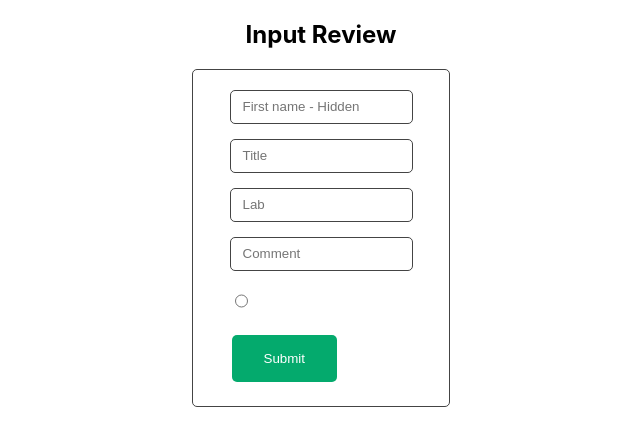
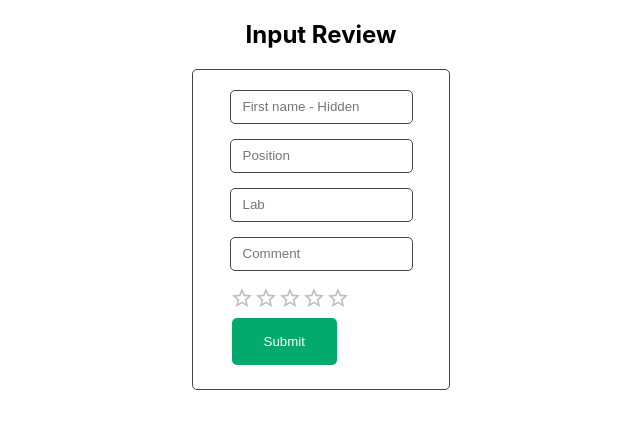
Before and after one commit to NoahRobit72/ReactTest, a React (Create React App) app in the folder research-app/: page /ReviewInput in a window 1280 px wide. Shown: the top 446 px of the page, without its empty margins (319-959 px from the left). Built offline with nearby package versions, Linux system fonts and the light colour scheme.

Commit message:
added library UI library from mui.com and added a start slider. Not connected to the backend yet

```diff
--- a/research-app/package.json
+++ b/research-app/package.json
@@ -3,6 +3,9 @@
   "version": "0.1.0",
   "private": true,
   "dependencies": {
+    "@emotion/react": "^11.10.8",
+    "@emotion/styled": "^11.10.8",
+    "@mui/material": "^5.12.3",
     "@testing-library/jest-dom": "^5.16.5",
     "@testing-library/react": "^13.4.0",
     "@testing-library/user-event": "^13.5.0",
--- a/research-app/src/App.js
+++ b/research-app/src/App.js
@@ -7,7 +7,7 @@ import LabsMIT from "./pages/LabPages/LabsMIT"
 import LabsNU from './pages/LabPages/LabsNU';
 import { LoginPage } from './pages/LoginPages/LoginPage';
 import HomeLoggedIn from './pages/HomeLoggedIn';
-import { ReviewInput } from './pages/ReviewInput';
+import { InputSubmission } from './pages/InputSubmission';
 import { SignupPage } from './pages/LoginPages/SignupPage';
 
 
@@ -23,7 +23,7 @@ function App() {
         <Route path="/LabsNU" element={<LabsNU />} />
         <Route path="/login" element={<LoginPage/>} />
         <Route path="/LabsBU/:id" element={<LabReviews/>} />
-        <Route path="/ReviewInput" element={<ReviewInput/>} />
+        <Route path="/ReviewInput" element={<InputSubmission/>} />
         <Route path="/signup" element={<SignupPage/>} />
 
       </Routes>
--- /dev/null
+++ b/research-app/src/css/InputSubmission.css
@@ -0,0 +1,51 @@
+input {
+    margin-bottom: 15px;
+    height: 30px;
+    text-indent: 10px;
+    border: 1px solid #444;
+    border-radius: 5px;
+    display: block;
+    justify-content: center;
+
+  }
+
+  .signUp {
+    text-align:center;
+    padding-bottom: 20px;
+    text-decoration: none;
+    color: black;
+    font-weight: 800;
+    font-family: Arial, Helvetica, sans-serif;
+    }
+
+  .formLogin {
+    padding-top: 20px;
+    padding-bottom: 20px;
+    display: flex;
+    justify-content: center;
+    border: 1px solid #444;
+    border-radius: 5px;
+    width: 20%;
+    margin: auto;
+    margin-top: .2in;
+  }
+
+  button {
+    background-color: #04AA6D;
+    border: none;
+    color: white;
+    padding: 16px 32px;
+    text-decoration: none;
+    margin: 4px 2px;
+    cursor: pointer;
+    border-radius: 5px;
+    text-align: center;
+  }
+
+  h2{
+    text-align:center;
+  }
+
+  p{
+    text-align:center;
+  }
--- a/research-app/src/pages/ReviewInput.js
+++ b/research-app/src/pages/InputSubmission.js
@@ -1,16 +1,40 @@
 import React from "react"
 import { useState } from 'react';
+import Rating from '@mui/material/Rating';
 
 
-export function ReviewInput() {
+
+export function InputSubmission() {
 
     const [formData, setFormData] = useState({
         firstName: "",
-        title: "",
+        position: "",
         lab: "",
         comment: "",
-        rating: 0,
+        rating: null,
     })
+
+    // const [value, setValue] = useState(0);
+    // // const [hover, setHover] = useState(-1);
+
+
+    // const useOnChange = (newValue) => {
+    //     const onChange = (event, newValue) => {
+    //     setValue(newValue);
+    //     };
+    //     return onChange;
+    // };
+
+    // const useOnChangeActive = () => {
+    //     const onChangeActive = (event, newHover) => {
+    //     setHover(newHover);
+    //     };
+    //     return onChangeActive;
+    // };
+
+    // const onChange = useOnChange(value);
+    // const onChangeActive = useOnChangeActive();
+
 
     // Parse the inputs and same them to variables
     function handleChange(event) {
@@ -21,9 +45,11 @@ export function ReviewInput() {
         }))
     }
 
+
     // On submit send this value to the firebase login
     function handleSubmit(event) {
         event.preventDefault()
+        console.log(formData.rating)
     }
 
     return (
@@ -40,10 +66,10 @@ export function ReviewInput() {
             />
             <input
                 type="text"
-                placeholder="Title"
+                placeholder="Position"
                 onChange = {handleChange}
-                name="title"
-                value={formData.title}
+                name="position"
+                value={formData.position}
             />
             <input
                 type="text"
@@ -60,13 +86,12 @@ export function ReviewInput() {
                 name="comment"
                 value={formData.comment}
             />
-            <input
-                type="radio"
-                placeholder="Rating"
-                onChange = {handleChange}
+            <Rating
                 name="rating"
                 value={formData.rating}
+                onChange={handleChange}
             />
+            <br></br>
             <button>Submit</button>
         </form>
     </div>
```
Also changed, not shown: 1 other file (tests, documents, lock files or other folders).
